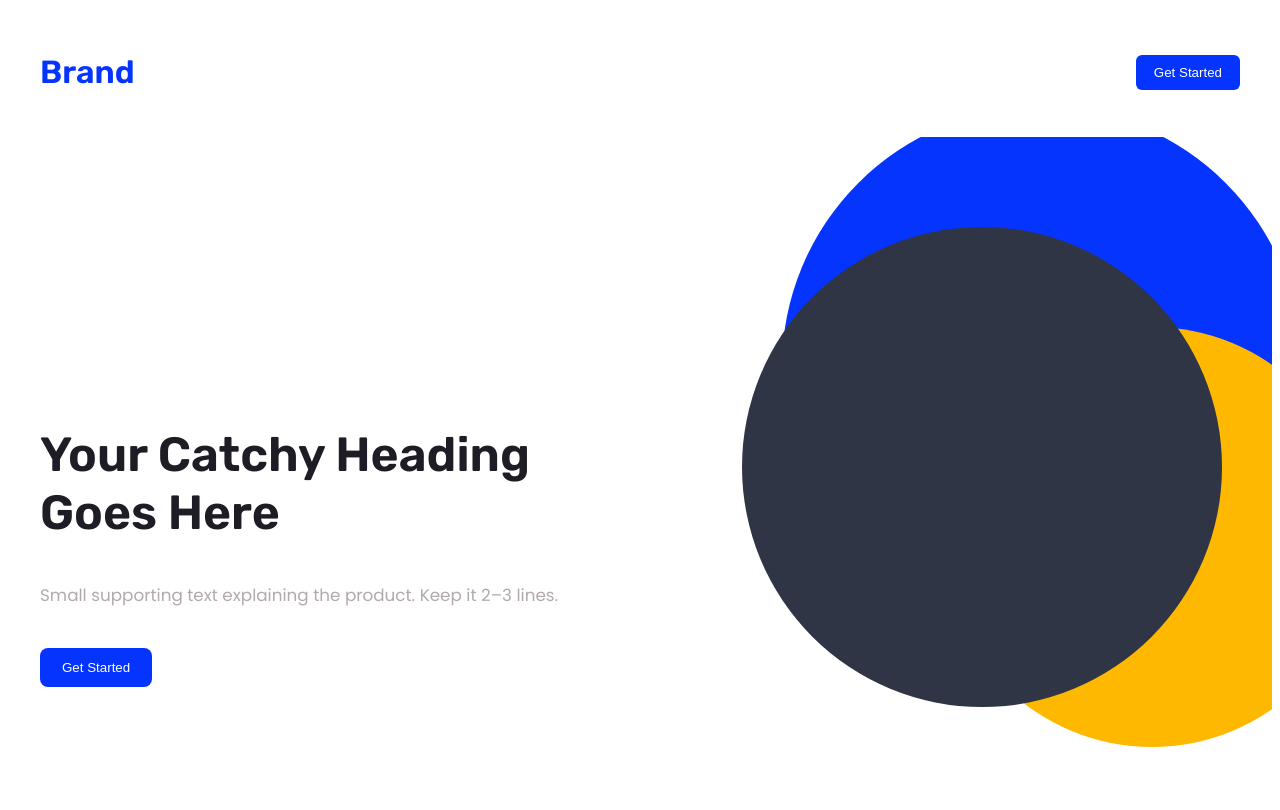
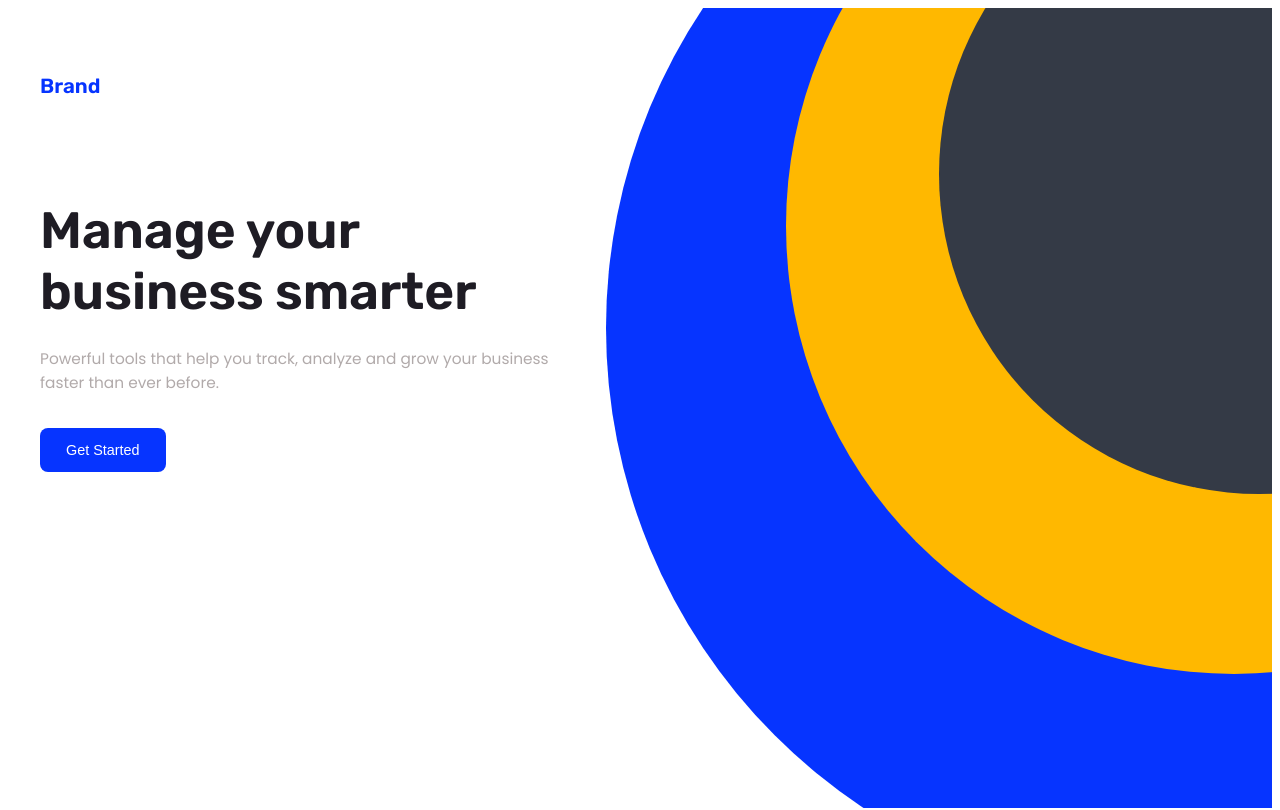
Before and after one commit to PRANAVCHAVAN09/LandingPage, a React (Vite) app in the folder frontend/: page / in a window 1280 px wide. Shown: the top 810 px of the page. Built offline with nearby package versions, Linux system fonts and the light colour scheme.

Commit message:
push code

```diff
--- a/frontend/src/App.jsx
+++ b/frontend/src/App.jsx
@@ -8,7 +8,7 @@ import Footer from "./components/Footer/Footer";
 function App() {
   return (
     <>
-      <Header />
+      {/* <Header />   */}
       <Hero />
       <Benefits />
       <Why />
--- a/frontend/src/components/Hero/Hero.jsx
+++ b/frontend/src/components/Hero/Hero.jsx
@@ -4,25 +4,46 @@ import "./hero.css";
 const Hero = () => {
   return (
     <section className="hero">
+
       <div className="container">
+
+        {/* HERO TOP BAR (logo + CTA) */}
+        <div className="hero-topbar">
+          <div className="hero-logo">Brand</div>
+         <div className="hero-topbar">
+  <div className="hero-logo">Brand</div>
+</div>
+        </div>
+
+        {/* MAIN CONTENT */}
         <div className="hero-wrapper">
           <div className="hero-content">
-            <h1 className="hero-title">Your Catchy Heading Goes Here</h1>
+            <h1 className="hero-title">
+              Manage your business smarter
+            </h1>
 
             <p className="hero-description">
-              Small supporting text explaining the product. Keep it 2–3 lines.
+              Powerful tools that help you track, analyze and grow your business faster than ever before.
             </p>
 
             <button className="hero-btn">Get Started</button>
           </div>
+        </div>
 
-          <div className="hero-visual">
-            <div className="circle circle-blue"></div>
-            <div className="circle circle-yellow"></div>
-            <div className="circle circle-dark"></div>
-          </div>
-        </div>
       </div>
+
+      {/* VISUAL CANVAS */}
+      <div className="hero-visual">
+        <div className="circle circle-blue"></div>
+        <div className="circle circle-yellow"></div>
+        <div className="circle circle-dark"></div>
+          <div className="hero-floating-cta">Try free</div>
+
+        {/* <div className="card card-1"></div>
+        <div className="card card-2"></div>
+        <div className="card card-3"></div> */}
+      </div>
+
     </section>
   );
 };
--- a/frontend/src/components/Hero/hero.css
+++ b/frontend/src/components/Hero/hero.css
@@ -1,88 +1,224 @@
+/* ================= TOP BAR ================= */
 
-.hero {
-  min-height: 100vh;
-  display: flex;
-  align-items: center;
-  position: relative;
-  overflow: hidden;
+.hero-topbar{
+  display:flex;
+  align-items:center;
+  justify-content:space-between;
+  padding-top:clamp(16px,3vw,24px);
+  margin-bottom:clamp(30px,6vw,60px);
 }
 
-.hero-wrapper {
-  max-width: 520px;
+.hero-logo{
+  font-family:'Rubik',sans-serif;
+  font-weight:600;
+  font-size:clamp(1.1rem,1.6vw,1.4rem);
+  color:var(--color-primary);
 }
 
-
-.hero-content {
-  display: flex;
-  flex-direction: column;
-  justify-content: center;
-  max-width: 520px;
+.hero-top-btn{
+  background:var(--color-primary);
+  color:#fff;
+  border:none;
+  padding:clamp(8px,1vw,10px) clamp(14px,2vw,18px);
+  border-radius:6px;
+  cursor:pointer;
+  font-size:clamp(.8rem,1vw,.95rem);
+  z-index: 4;
 }
 
-.hero-title {
-  font-family: 'Rubik', sans-serif;
-  font-size: 3rem;
-  line-height: 1.2;
-  margin-bottom: var(--space-md);
+/* ================= HERO SECTION ================= */
+
+.hero{
+  min-height:100vh;
+  display:flex;
+  align-items:top;
+  position:relative;
+  overflow:hidden;
+  isolation:isolate;
 }
 
-.hero-description {
-  color: var(--color-text-secondary);
-  margin-bottom: var(--space-lg);
-  font-size: 1.05rem;
+/* text container */
+.hero-wrapper{
+  max-width:clamp(320px,45vw,520px);
+  position:relative;
+  z-index:5; /* always above graphics */
 }
 
-.hero-btn {
-  background: var(--color-primary);
-  color: white;
-  padding: 12px 22px;
-  border: none;
-  border-radius: 8px;
-  cursor: pointer;
-  width: fit-content;
+/* ================= TYPOGRAPHY ================= */
+
+.hero-title{
+  font-family:'Rubik',sans-serif;
+  font-size:clamp(2rem,4vw,5rem);
+  line-height:1.2;
+  margin-bottom:clamp(16px,2.5vw,24px);
+
+  opacity:0;
+  animation:textReveal .8s ease forwards;
+  animation-delay:1.2s;
 }
 
+.hero-description{
+  color:var(--color-text-secondary);
+  margin-bottom:clamp(22px,3vw,32px);
+  font-size:clamp(.95rem,1.2vw,1.05rem);
+  line-height:1.6;
 
-.hero-visual {
-  position: absolute;
-  right: -150px;
-  top: 50%;
-  transform: translateY(-50%);
-  width: 700px;
-  height: 700px;
-  pointer-events: none;
+  opacity:0;
+  animation:textReveal .8s ease forwards;
+  animation-delay:1.5s;
 }
 
-.circle {
-  position: absolute;
-  border-radius: 50%;
-  transform-origin: right center;
-  animation: growIn 1.4s cubic-bezier(0.22, 1, 0.36, 1) forwards;
+.hero-btn{
+  background:var(--color-primary);
+  color:white;
+  padding:clamp(10px,1.3vw,14px) clamp(18px,2.2vw,26px);
+  border-radius:8px;
+  border:none;
+  cursor:pointer;
+  font-size:clamp(.9rem,1vw,1rem);
+
+  opacity:0;
+  animation:textReveal .8s ease forwards;
+  animation-delay:1.8s;
 }
 
-.circle-blue {
-  width: 520px;
-  height: 520px;
-  background: #0634FF;
-  right: 120px;
-  top: -80px;
-  z-index: -1;
+/* ================= VISUAL BACKGROUND ================= */
+
+.hero-visual{
+  position:absolute;
+  inset:0;
+  pointer-events:none;
 }
 
-.circle-yellow {
-  width: 420px;
-  height: 420px;
-  background: #FFB800;
-  right: 60px;
-  top: 140px;
-  z-index: -1;
+/* ===== ARC SHAPES ===== */
+
+.circle{
+  position:absolute;
+  border-radius:50%;
+  transform-origin:right center;
+  animation:growIn 1.4s cubic-bezier(.22,1,.36,1) forwards;
 }
 
-.circle-dark {
-  width: 480px;
-  height: 480px;
-  background: #2F3545;
-  right: 200px;
-  top: 40px;
-  z-index: -1;
+/* BLUE (largest, back) */
+.circle-blue{
+  width:90vw;
+  height:90vw;
+  background:#0634FF;
+
+  right:-38vw;
+  top:-20vw;
+
+  z-index:1;
+  animation-delay:.2s;
 }
+
+/* YELLOW (middle) */
+.circle-yellow{
+  width:70vw;
+  height:70vw;
+  background:#FFB800;
+
+  right:-32vw;
+  top:-18vw;
+
+  z-index:2;
+  animation-delay:.6s;
+}
+
+/* DARK (front inner curve) */
+.circle-dark{
+  width:50vw;
+  height:50vw;
+  background:#343A46;
+
+  right:-24vw;
+  top:-12vw;
+
+  z-index:3;
+  animation-delay:1s;
+}
+
+/* ================= FLOATING CARDS ================= */
+
+.card{
+  position:absolute;
+  width:clamp(120px,12vw,160px);
+  height:clamp(80px,9vw,110px);
+  background:white;
+  border-radius:14px;
+  box-shadow:0 20px 40px rgba(0,0,0,.15);
+
+  animation:
+    burstIn .8s ease forwards,
+    float 4s ease-in-out infinite;
+}
+
+.hero-floating-cta{
+  position:absolute;
+  top:18%;
+  right:18%;
+
+  padding:10px 22px;
+  border-radius:28px;
+
+  background:transparent;
+  color:#fff;
+
+  border:2px solid rgba(255,255,255,0.6);
+  backdrop-filter: blur(6px);
+
+  font-size:.9rem;
+  letter-spacing:.3px;
+
+  z-index:10;
+
+  opacity:0;
+  animation: fadeIn 0.8s ease forwards;
+  animation-delay:1.4s;
+}
+
+/* ================= MOBILE ADAPTATION ================= */
+
+@media (max-width:768px){
+
+  .hero{
+    align-items:flex-start;
+    padding-top:40px;
+    min-height:auto;
+  }
+
+  .hero-visual{
+    opacity:.35;
+  }
+
+  .circle-blue{ right:-60vw; top:-40vw; }
+  .circle-yellow{ right:-52vw; top:-32vw; }
+  .circle-dark{ right:-45vw; top:-26vw; }
+}
+
+/* SMALL PHONES */
+
+@media (max-width:480px){
+
+  .hero-btn{
+    width:100%;
+  }
+
+  .hero-visual{
+    opacity:.25;
+  }
+}
+
+@media (max-width:768px){
+  .hero-floating-cta{
+    right:10%;
+    top:14%;
+    transform:scale(.9);
+  }
+}
+
+@media (max-width:480px){
+  .hero-floating-cta{
+    display:none;
+  }
+}
--- a/frontend/src/styles/animations.css
+++ b/frontend/src/styles/animations.css
@@ -1,20 +1,63 @@
+/* ===== CIRCLES ENTRY ===== */
 @keyframes growIn {
   0% {
-    transform: translateX(900px) scale(0.3);
+    transform: translateX(1400px) scale(0.8);
     opacity: 0;
   }
 
-  60% {
-    transform: translateX(-40px) scale(1.05);
+  70% {
+    transform: translateX(-30px) scale(1.03);
     opacity: 1;
   }
 
   100% {
-    transform: translateX(0) scale(1);
+    transform: translateX(0px) scale(1);
     opacity: 1;
   }
 }
 
-.circle-blue { animation-delay: 0.2s; }
-.circle-yellow { animation-delay: 0.5s; }
-.circle-dark { animation-delay: 0.8s; }
+/* ===== TEXT REVEAL ===== */
+@keyframes textReveal {
+  from {
+    transform: translateY(40px);
+    opacity: 0;
+  }
+  to {
+    transform: translateY(0);
+    opacity: 1;
+  }
+}
+
+/* ===== CARD BURST ===== */
+@keyframes burstIn {
+  0% {
+    transform: scale(0.3) translateY(60px);
+    opacity: 0;
+  }
+  70% {
+    transform: scale(1.1) translateY(-10px);
+    opacity: 1;
+  }
+  100% {
+    transform: scale(1);
+    opacity: 1;
+  }
+}
+
+@keyframes fadeIn{
+  from{
+    opacity:0;
+    transform:translateY(-10px);
+  }
+  to{
+    opacity:1;
+    transform:translateY(0);
+  }
+}
+
+/* ===== FLOATING ===== */
+@keyframes float {
+  0% { transform: translateY(0px); }
+  50% { transform: translateY(-14px); }
+  100% { transform: translateY(0px); }
+}
```
